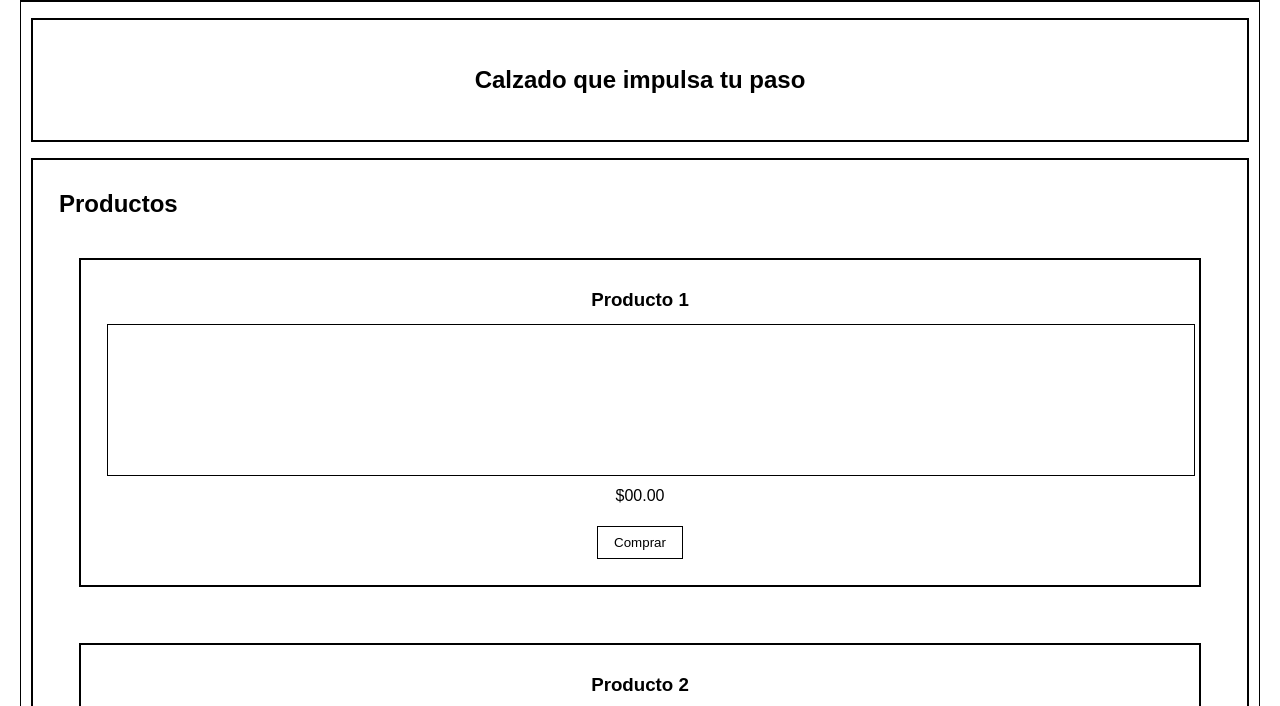
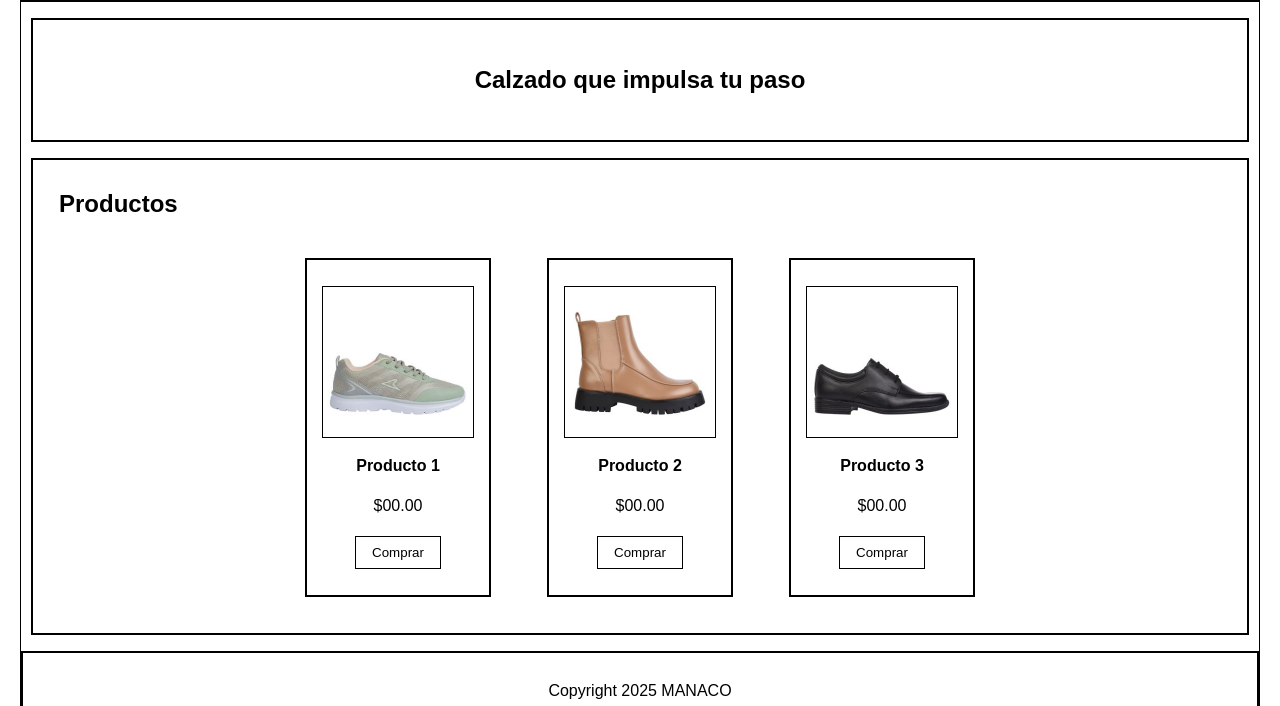
Before and after one commit to FerJustinianoAyllon/primerexamen-fernanda-justiniano, a plain HTML site: page index.html in a window 1280 px wide. Shown: the part 155-861 px from the top of the page. Drawn offline with Linux system fonts and the light colour scheme.

Commit message:
mejoras a11y

```diff
--- a/index.html
+++ b/index.html
@@ -7,9 +7,12 @@
   <link rel="stylesheet" href="styles.css">
 </head>
 <body>
+    <a href="#contenido" class="salto-contenido">Saltar al contenido principal</a>
+
     <header class="encabezado">
     <nav class="navegacion">
       <h1 class="marca">MANACO</h1>
+      <button class="boton-menu" aria-label="Abrir menú de navegación">☰</button>
       <ul class="menu">
         <li><a href="#inicio">Inicio</a></li>
         <li><a href="#servicios">Servicios</a></li>
@@ -18,8 +21,8 @@
     </nav>
     </header>
 
-  <main id="inicio">
-    <section class="hero">
+    <main id="contenido">
+       <section class="hero" id="inicio">
         <h2>Calzado que impulsa tu paso</h2>
         </section>
 
@@ -28,30 +31,30 @@
         <ul class="lista-productos">
             <li>
             <article class="producto">
+                <figure class="imagen-producto">
+                    <img src="img/producto1.jpg" alt="Zapato deportivo">
+                </figure>
                 <h3>Producto 1</h3>
-            <figure class="imagen-producto">
-
-            </figure>
                 <p class="precio">$00.00</p>
                 <button class="boton-comprar">Comprar</button>
             </article>
             </li>
             <li>
             <article class="producto">
+                <figure class="imagen-producto">
+                    <img src="img/producto2.jpg" alt="Botín">
+                </figure>
                 <h3>Producto 2</h3>
-            <figure class="imagen-producto">
-
-            </figure>
                 <p class="precio">$00.00</p>
                 <button class="boton-comprar">Comprar</button>
             </article>
             </li>
             <li>
             <article class="producto">
+                <figure class="imagen-producto">
+                    <img src="img/producto3.jpg" alt="Zapato formal">
+                </figure>
                 <h3>Producto 3</h3>
-            <figure class="imagen-producto">
-
-            </figure>
                 <p class="precio">$00.00</p>
                 <button class="boton-comprar">Comprar</button>
             </article>
--- a/styles.css
+++ b/styles.css
@@ -59,7 +59,6 @@ body {
   padding: 1rem;
   border: 2px solid #000;
   margin: 1rem 0;
-  background-color: #fff;
 }
 
 .productos h2 {
@@ -70,8 +69,10 @@ body {
 .lista-productos {
   list-style: none;
   display: flex;
-  flex-direction: column;
+  justify-content: center;
   gap: 1rem;
+  padding: 0;
+  margin: 0;
 }
 
 /* Cada producto */
@@ -79,6 +80,10 @@ body {
   border: 2px solid #000;
   padding: 1rem;
   text-align: center;
+  width: 150px;
+  display: flex;
+  flex-direction: column;
+  align-items: center;
 }
 
 .imagen-producto {
@@ -86,6 +91,21 @@ body {
   height: 150px;
   border: 1px solid #000;
   margin-bottom: 0.5rem;
+  display: flex;
+  align-items: center;
+  justify-content: center;
+  overflow: hidden;
+}
+
+.imagen-producto img {
+  max-width: 100%;
+  max-height: 100%;
+  object-fit: contain;
+}
+
+.producto h3 {
+  margin: 0.5rem 0;
+  font-size: 1rem;
 }
 
 .precio {
@@ -107,3 +127,15 @@ body {
   margin: 1rem 0;
   background-color: #fff;
 }
+
+
+/* Skip link*/
+.salto-contenido {
+  position: absolute;
+  top: -40px;
+  left: 0;
+  background: #ffffff;
+  color: #000000;
+  padding: 0.5rem 1rem;
+  z-index: 100;
+}
```
Also changed, not shown: img/producto1.jpg (added), img/producto2.jpg (added), img/producto3.jpg (added), 1 other file. Lines whose indentation alone changed are shown as unchanged.
